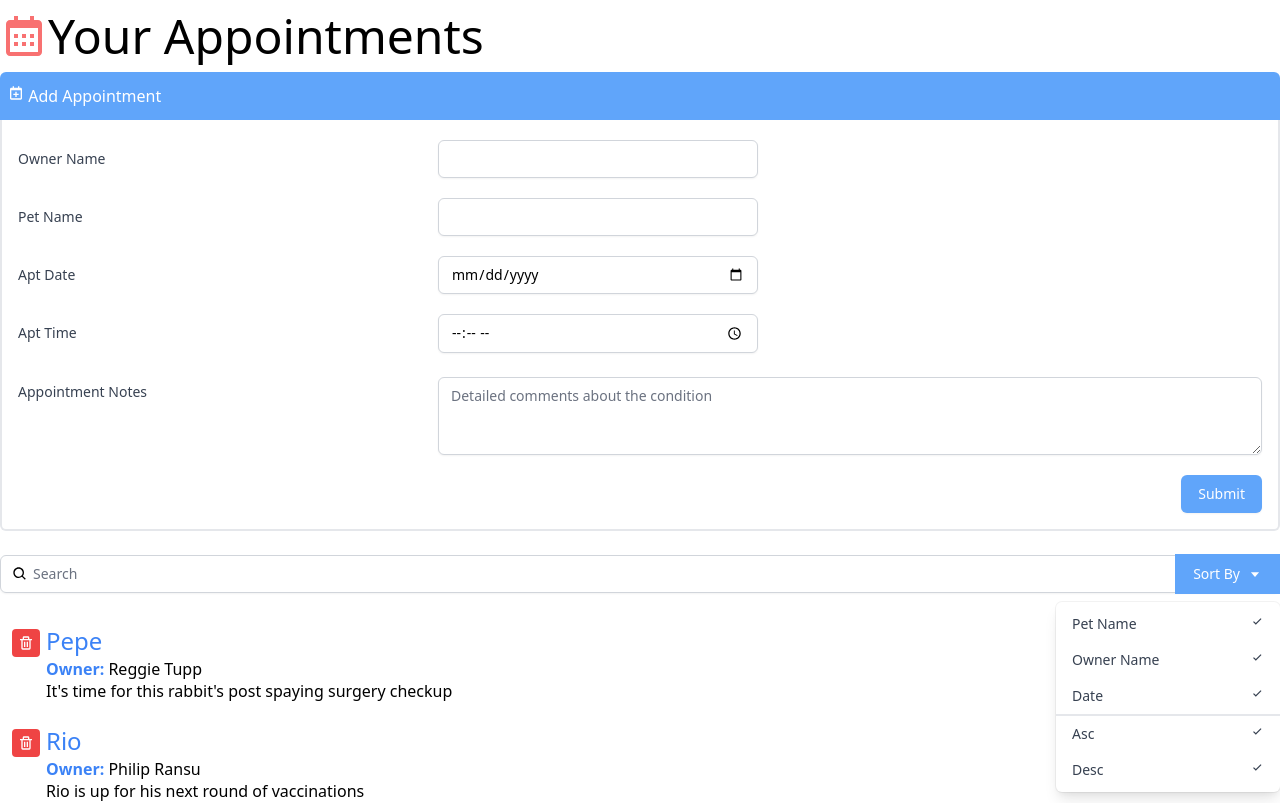
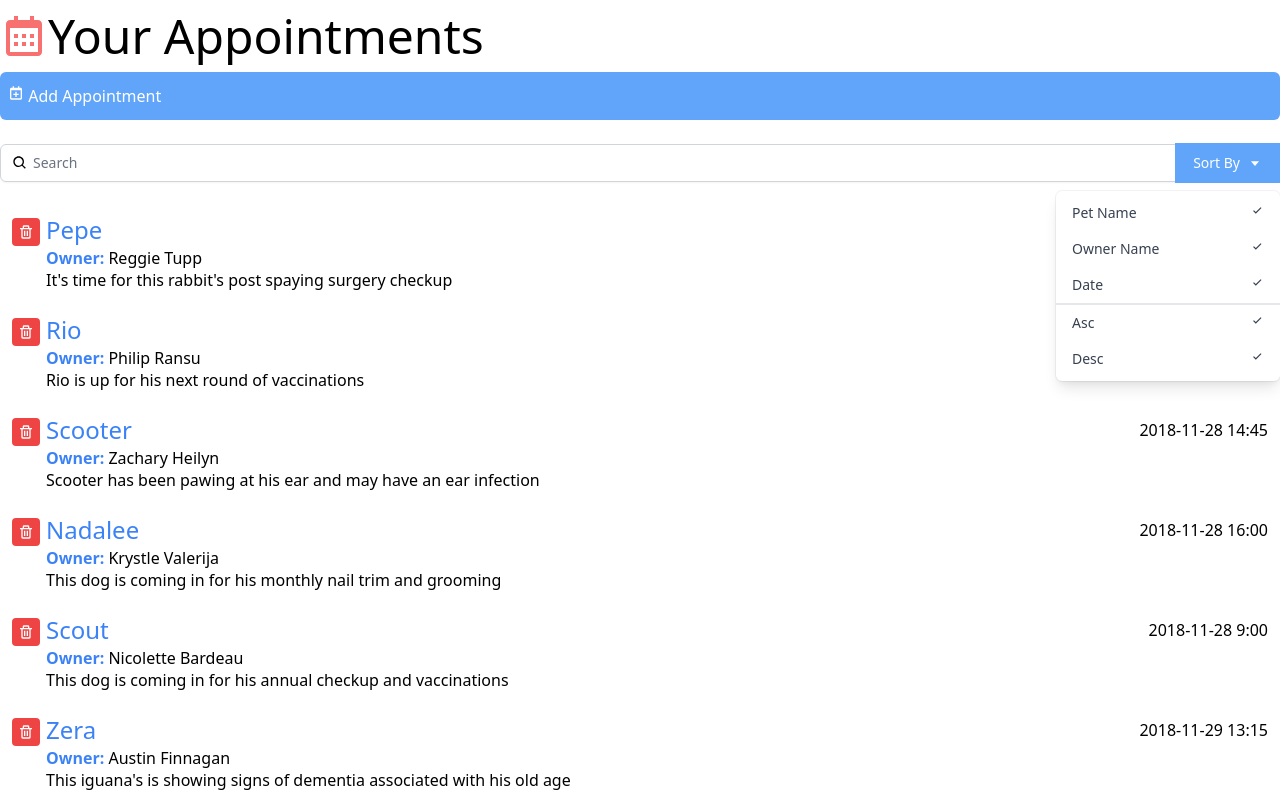
Before and after one commit to bryan-leano/reactinterface, a React (Create React App) app: page / in a window 1280 px wide. Shown: the top 803 px of the page. Built offline with nearby package versions, Linux system fonts and the light colour scheme.

Commit message:
add useState

```diff
--- a/src/components/AddAppointment.js
+++ b/src/components/AddAppointment.js
@@ -1,11 +1,19 @@
 import { BiCalendarPlus } from 'react-icons/bi';
+import { useState } from 'react';
 
 const AddAppointment = () => {
+
+  let [toggleForm, setToggleForm] = useState(false);
+
   return (
     <div>
-      <button className="bg-blue-400 text-white px-2 py-3 w-full text-left rounded-t-md">
+      <button onClick={() => { setToggleForm(!toggleForm) }}
+        className={`bg-blue-400 text-white px-2 py-3 w-full text-left
+      ${toggleForm ? 'rounded-t-md' : 'rounded-md'}`}>
         <div><BiCalendarPlus className="inline-block align-text-top" />  Add Appointment</div>
       </button>
+      {
+        toggleForm &&
         <div className="border-r-2 border-b-2 border-l-2 border-light-blue-500 rounded-b-md pl-4 pr-4 pb-4">
           <div className="sm:grid sm:grid-cols-3 sm:gap-4 sm:items-start  sm:pt-5">
             <label htmlFor="ownerName" className="block text-sm font-medium text-gray-700 sm:mt-px sm:pt-2">
@@ -66,6 +74,7 @@
             </div>
           </div>
         </div>
+      }
     </div>
   )
 }
```
Lines whose indentation alone changed are shown as unchanged.
